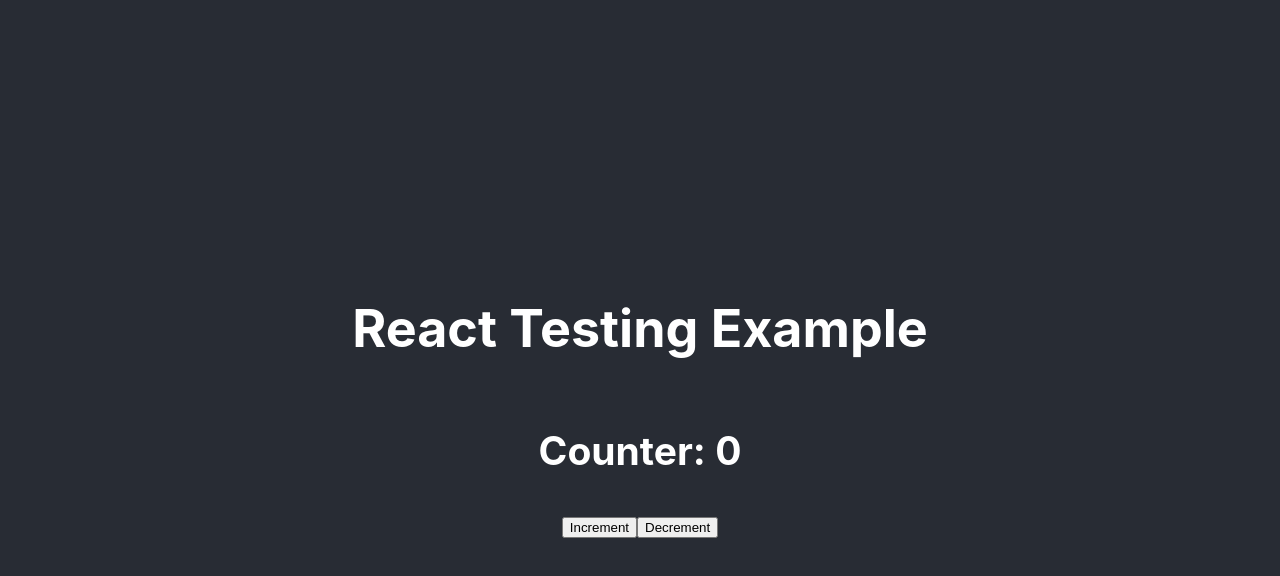
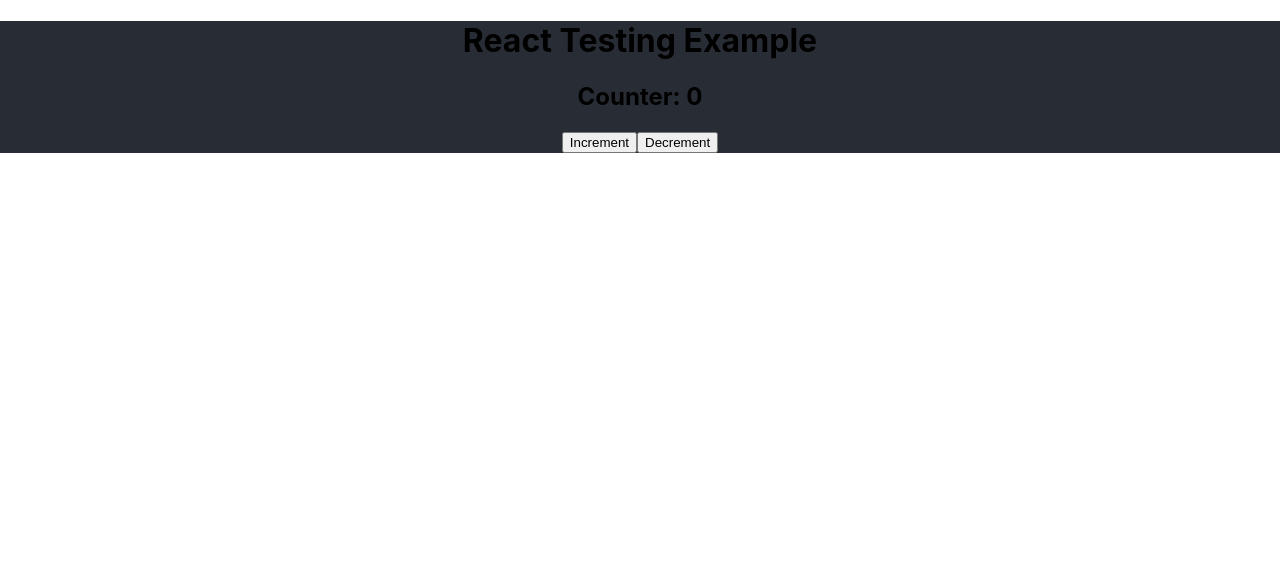
Before and after one commit to MyatKhineL/ci-one, a React (Create React App) app: page / in a window 1280 px wide. Shown: the top 576 px of the page. Built offline with nearby package versions, Linux system fonts and the light colour scheme.

Commit message:
change ubuntu

```diff
--- a/src/App.css
+++ b/src/App.css
@@ -81,13 +81,6 @@
 
 .App-header {
   background-color: #282c34;
-  min-height: 100vh;
-  display: flex;
-  flex-direction: column;
-  align-items: center;
-  justify-content: center;
-  font-size: calc(10px + 2vmin);
-  color: white;
 }
 
 .App-link {
```
